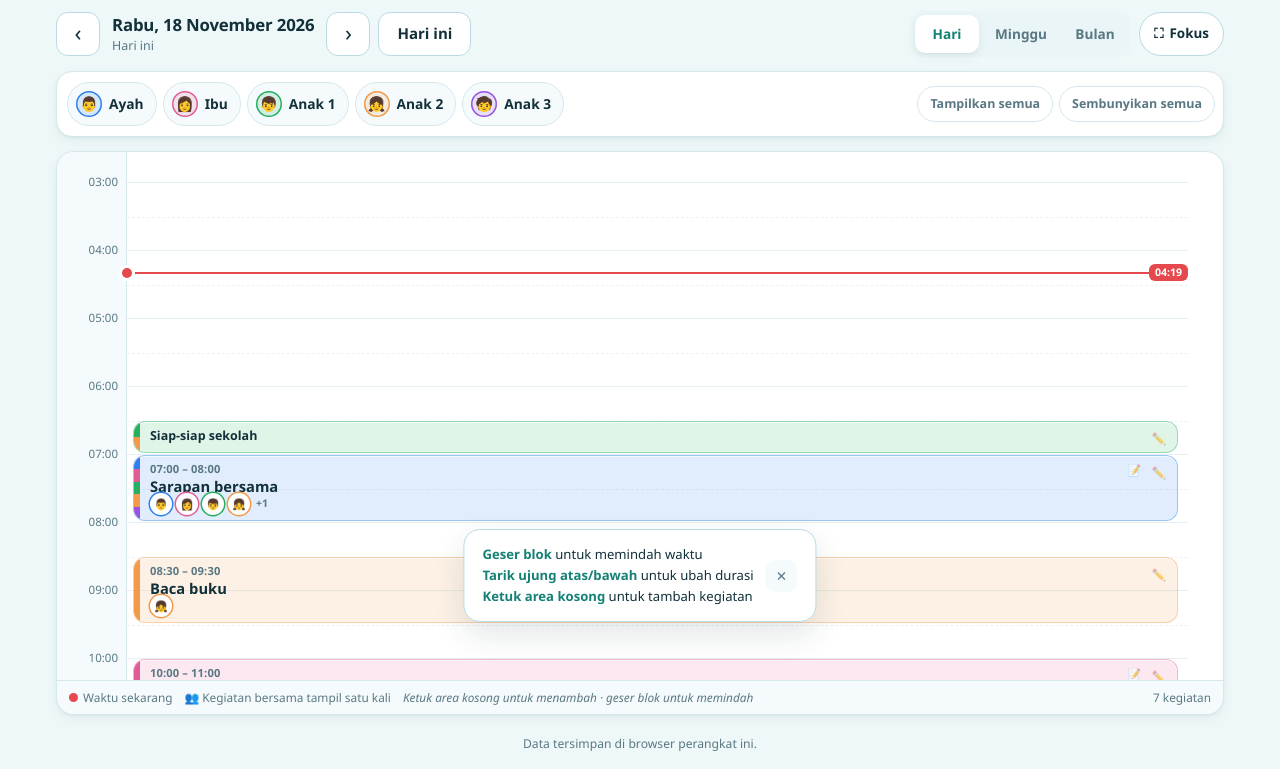
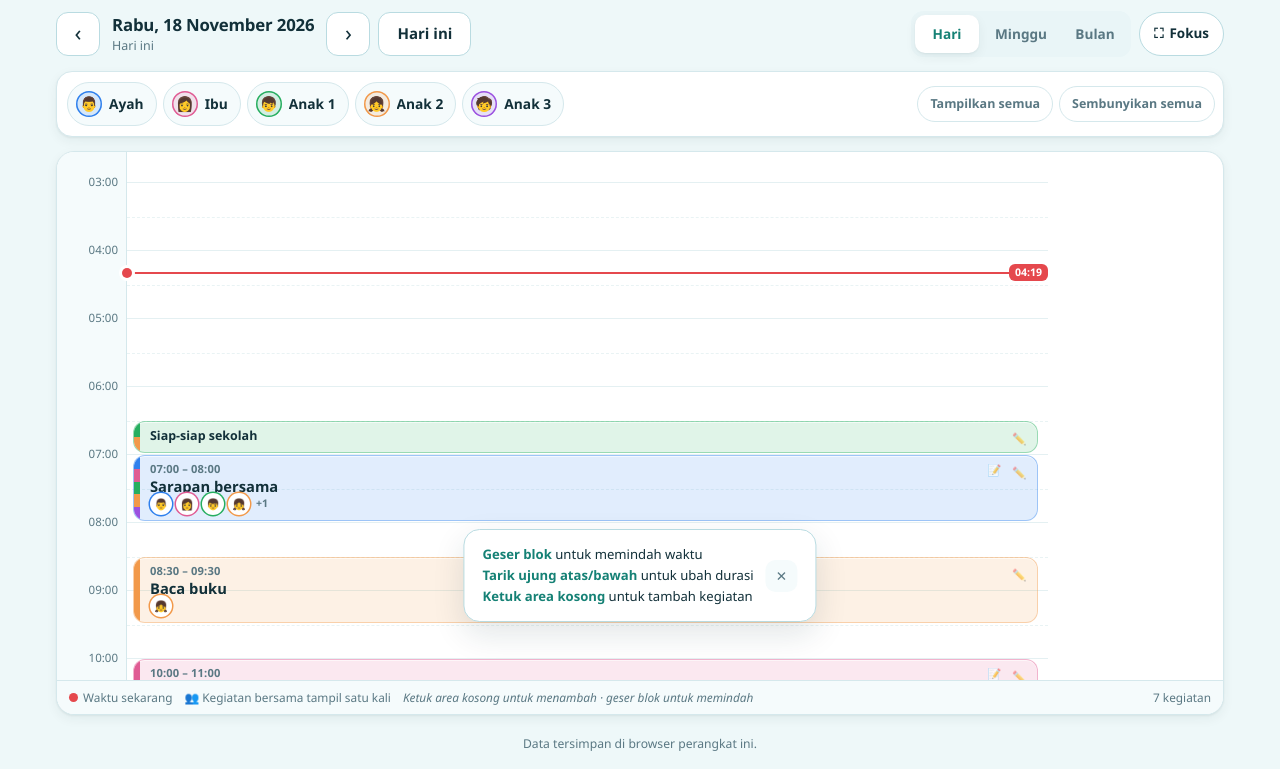
Before and after one commit to benbask/time-boxing-for-kids, a plain HTML site: page index.html in a window 1280 px wide. Shown: the part 78-847 px from the top of the page. Drawn offline with Linux system fonts and the light colour scheme.

Commit message:
Scroll zone 15% (proporsional setelah gutter tetap)

```diff
--- a/css/calendar.css
+++ b/css/calendar.css
@@ -63,7 +63,7 @@
 .timeline {
   --hour-height: 60px;
   --gutter-width: 62px;
-  --scroll-zone: 3%;
+  --scroll-zone: 15%;
   display: grid;
   grid-template-columns: var(--gutter-width) minmax(0, 1fr) var(--scroll-zone);
   padding-bottom: 18px;
```
